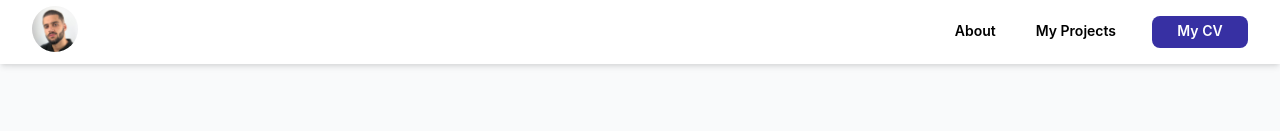
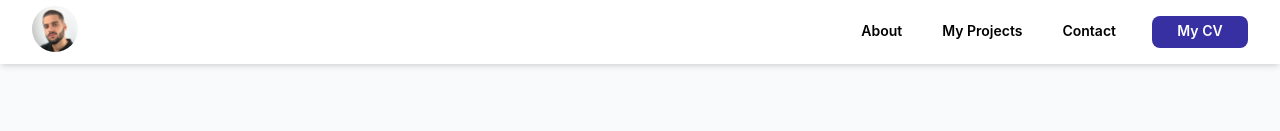
Before and after one commit to ToniRealp/tonirealp.com, a Next.js app: page / in a window 1280 px wide. Shown: the top 131 px of the page. Built offline with nearby package versions, Linux system fonts and the light colour scheme.

Commit message:
Added contact to navbar

```diff
--- a/components/about.tsx
+++ b/components/about.tsx
@@ -4,8 +4,8 @@ import profilePicture from "../public/profile-picture.jpg";
 
 const About: NextPage = () => {
     return (
-        <div>
-            <div id="about" className="pt-32 mx-auto w-full max-w-7xl px-4">
+        <div id="about">
+            <div className="pt-32 mx-auto w-full max-w-7xl px-4">
                 <h1 className="text-6xl font-extrabold text-center">
                     Hi I'm <span className="text-primary">Toni Realp</span>
                 </h1>
--- a/components/contact.tsx
+++ b/components/contact.tsx
@@ -4,7 +4,7 @@ const ContactSection = () => {
     const [state, handleSubmit] = useForm("mbjwjwdb");
     if (state.succeeded) {
         return (
-            <div>
+            <div id="contact">
                 <div className="max-w-3xl mx-auto px-4 sm:py-28 sm:px-6 lg:px-8 ">
                     <div className="relative bg-white rounded-lg shadow-lg">
                         <h2 className="sr-only">Get in touch</h2>
@@ -126,7 +126,7 @@ const ContactSection = () => {
         );
     }
     return (
-        <div>
+        <div id="contact">
             <div className="max-w-3xl mx-auto px-4 sm:py-28 sm:px-6 lg:px-8 ">
                 <div className="relative bg-white rounded-lg shadow-lg">
                     <h2 className="sr-only">Get in touch</h2>
--- a/components/navbar.tsx
+++ b/components/navbar.tsx
@@ -51,6 +51,7 @@ export default function Navbar() {
                             <div className="hidden sm:ml-6 sm:flex sm:space-x-8 items-center">
                                 <NavbarLink href="/#about">About</NavbarLink>
                                 <NavbarLink href="/#projects">My Projects</NavbarLink>
+                                <NavbarLink href="/#contact">Contact</NavbarLink>
                                 <NavbarLink
                                     href="/curriculum.pdf"
                                     className="bg-primary rounded-lg w-24 text-white hover:bg-primary-500 hover:!border-none"
@@ -83,6 +84,7 @@ export default function Navbar() {
                             <div className="space-y-1 w-full flex flex-col items-center justify-center sm:items-start sm:text-left">
                                 <NavbarLink href="/#about">About</NavbarLink>
                                 <NavbarLink href="/#projects">My projects</NavbarLink>
+                                <NavbarLink href="/#contact">Contact</NavbarLink>
                                 <NavbarLink href="/curriculum.pdf">My CV</NavbarLink>
                             </div>
                         </Disclosure.Panel>
```
